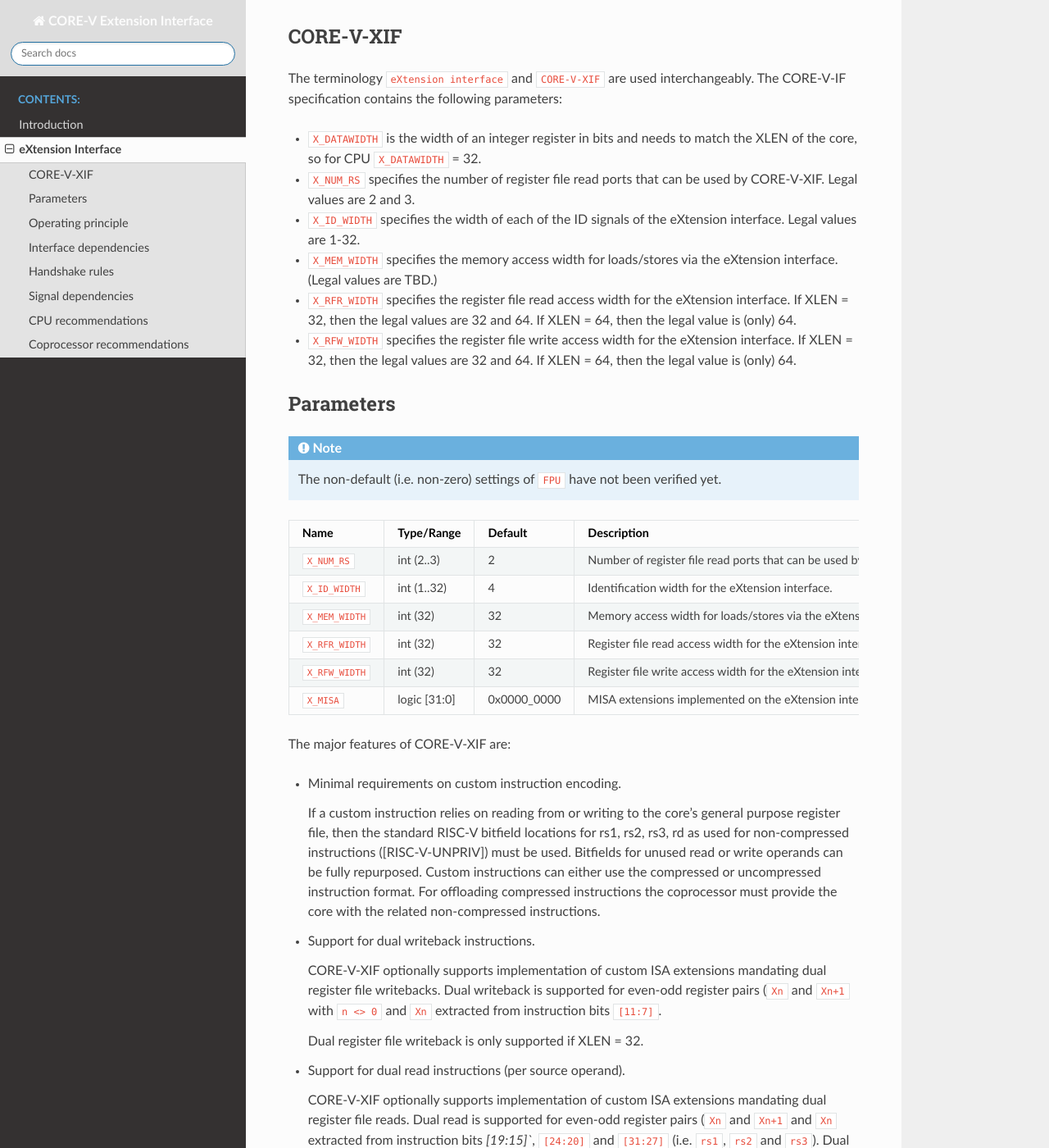
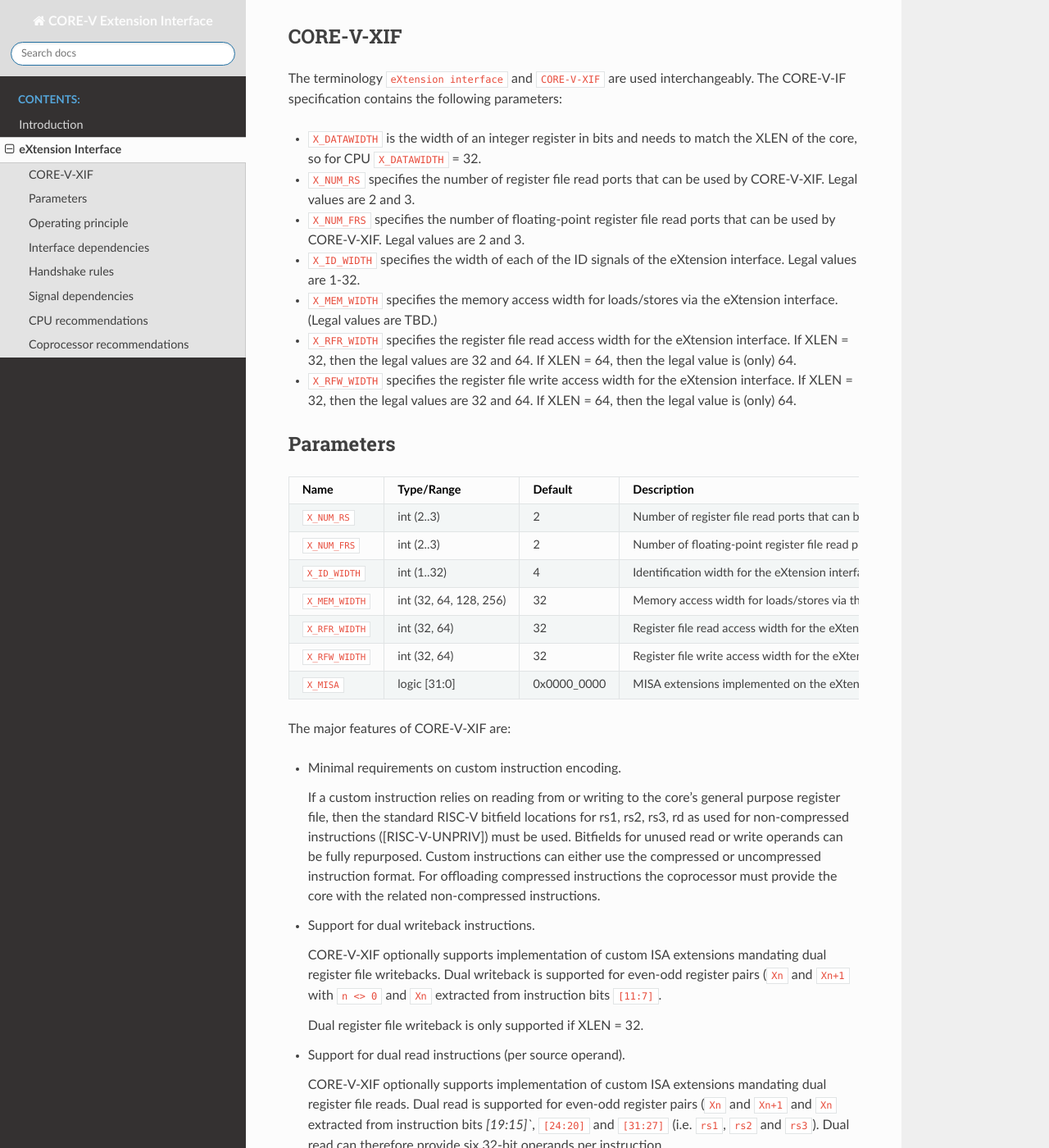
Before and after one commit to openhwgroup/core-v-xif, a Sphinx documentation site: the page built from docs/source/x_ext.rst, in a window 1280 px wide and 1400 px high, scrolled down 540 px. Shown: the whole window at 82% size. Built offline with Sphinx 7.4.7 and the Read the Docs theme 2.0.0, drawn with Linux system fonts in a browser that asks for light colours; some of the changed text lies outside the part shown.

Commit message:
Added additional signals to support floating point registers inside the CPU
Signed-off-by: Arjan Bink <Arjan.Bink@silabs.com>

```diff
--- a/docs/source/x_ext.rst
+++ b/docs/source/x_ext.rst
@@ -26,6 +26,7 @@
 
 * ``X_DATAWIDTH`` is the width of an integer register in bits and needs to match the XLEN of the core, so for  |corev| ``X_DATAWIDTH`` = 32.
 * ``X_NUM_RS`` specifies the number of register file read ports that can be used by CORE-V-XIF. Legal values are 2 and 3.
+* ``X_NUM_FRS`` specifies the number of floating-point register file read ports that can be used by CORE-V-XIF. Legal values are 2 and 3.
 * ``X_ID_WIDTH`` specifies the width of each of the ID signals of the eXtension interface. Legal values are 1-32.
 * ``X_MEM_WIDTH`` specifies the memory access width for loads/stores via the eXtension interface. (Legal values are TBD.)
 * ``X_RFR_WIDTH`` specifies the register file read access width for the eXtension interface. If XLEN = 32, then the legal values are 32 and 64. If XLEN = 64, then the legal value is (only) 64.
@@ -34,25 +35,26 @@
 Parameters
 ----------
 
-.. note::
-   The non-default (i.e. non-zero) settings of ``FPU`` have not been verified yet.
-
-+------------------------------+----------------+---------------+--------------------------------------------------------------------+
-| Name                         | Type/Range     | Default       | Description                                                        |
-+==============================+================+===============+====================================================================+
-| ``X_NUM_RS``                 | int (2..3)     | 2             | Number of register file read ports that can be used by the         |
-|                              |                |               | eXtension interface.                                               |
-+------------------------------+----------------+---------------+--------------------------------------------------------------------+
-| ``X_ID_WIDTH``               | int (1..32)    | 4             | Identification width for the eXtension interface.                  |
-+------------------------------+----------------+---------------+--------------------------------------------------------------------+
-| ``X_MEM_WIDTH``              | int (32)       | 32            | Memory access width for loads/stores via the eXtension interface.  |
-+------------------------------+----------------+---------------+--------------------------------------------------------------------+
-| ``X_RFR_WIDTH``              | int (32)       | 32            | Register file read access width for the eXtension interface.       |
-+------------------------------+----------------+---------------+--------------------------------------------------------------------+
-| ``X_RFW_WIDTH``              | int (32)       | 32            | Register file write access width for the eXtension interface.      |
-+------------------------------+----------------+---------------+--------------------------------------------------------------------+
-| ``X_MISA``                   | logic [31:0]   | 0x0000_0000   | MISA extensions implemented on the eXtension interface.            |
-+------------------------------+----------------+---------------+--------------------------------------------------------------------+
++------------------------------+------------------------+---------------+--------------------------------------------------------------------+
+| Name                         | Type/Range             | Default       | Description                                                        |
++==============================+========================+===============+====================================================================+
+| ``X_NUM_RS``                 | int (2..3)             | 2             | Number of register file read ports that can be used by the         |
+|                              |                        |               | eXtension interface.                                               |
++------------------------------+------------------------+---------------+--------------------------------------------------------------------+
+| ``X_NUM_FRS``                | int (2..3)             | 2             | Number of floating-point register file read ports that can be used |
+|                              |                        |               | by the eXtension interface.                                        |
++------------------------------+------------------------+---------------+--------------------------------------------------------------------+
+| ``X_ID_WIDTH``               | int (1..32)            | 4             | Identification width for the eXtension interface.                  |
++------------------------------+------------------------+---------------+--------------------------------------------------------------------+
+| ``X_MEM_WIDTH``              | int (32, 64, 128, 256) | 32            | Memory access width for loads/stores via the eXtension interface.  |
++------------------------------+------------------------+---------------+--------------------------------------------------------------------+
+| ``X_RFR_WIDTH``              | int (32, 64)           | 32            | Register file read access width for the eXtension interface.       |
++------------------------------+------------------------+---------------+--------------------------------------------------------------------+
+| ``X_RFW_WIDTH``              | int (32, 64)           | 32            | Register file write access width for the eXtension interface.      |
+|                              |                        |               | Must be at least FLEN.                                             |
++------------------------------+------------------------+---------------+--------------------------------------------------------------------+
+| ``X_MISA``                   | logic [31:0]           | 0x0000_0000   | MISA extensions implemented on the eXtension interface.            |
++------------------------------+------------------------+---------------+--------------------------------------------------------------------+
 
 The major features of CORE-V-XIF are:
 
@@ -237,6 +239,12 @@
   +------------------------+-------------------------+-----------------------------------------------------------------------------------------------------------------+
   | ``rs_valid``           | logic [X_NUM_RS-1:0]    | Validity of the register file source operand(s).                                                                |
   +------------------------+-------------------------+-----------------------------------------------------------------------------------------------------------------+
+  | ``frs[X_NUM_FRS-1:0]`` | logic [FLEN-1:0]        | Floating-point register file source operands for the offloaded instruction. Tied to 0 if no floating-point      |
+  |                        |                         | register file is present.                                                                                       |
+  +------------------------+-------------------------+-----------------------------------------------------------------------------------------------------------------+
+  | ``frs_valid``          | logic [X_NUM_FRS-1:0]   | Validity of the floating-point register file source operand(s). Tied to 0 if no floating-point                  |
+  |                        |                         | register file is present.                                                                                       |
+  +------------------------+-------------------------+-----------------------------------------------------------------------------------------------------------------+
 
 A issue request transaction is defined as the combination of all ``x_issue_req_o`` signals during which ``x_issue_valid_o`` is 1 and the ``id`` remains unchanged. I.e. a new
 transaction can be started by just changing the ``id`` signal and keeping the valid signal asserted.
@@ -268,6 +276,9 @@
   +------------------------+----------------------+------------------------------------------------------------------------------------------------------------------+
   | ``writeback``          | logic                | Will the coprocessor perform a writeback in the core to ``rd``?                                                  |
   |                        |                      | A coprocessor must signal ``writeback`` as 0 for non-accepted instructions.                                      |
+  +------------------------+----------------------+------------------------------------------------------------------------------------------------------------------+
+  | ``float``              | logic                | Qualifies whether a writeback is to the floating-point register file or to integer register file?                |
+  |                        |                      | A coprocessor must signal ``float`` as 0 for non-accepted instructions.                                          |
   +------------------------+----------------------+------------------------------------------------------------------------------------------------------------------+
   | ``dualwrite``          | logic                | Will the coprocessor perform a dual writeback in the core to ``rd`` and ``rd+1``?                                |
   |                        |                      | A coprocessor must signal ``dualwrite`` as 0 for non-accepted instructions.                                      |
@@ -520,6 +531,8 @@
   +---------------+---------------------------+-----------------------------------------------------------------------------------------------------------------+
   | ``we``        | logic                     | Register file write enable(s).                                                                                  |
   +---------------+---------------------------+-----------------------------------------------------------------------------------------------------------------+
+  | ``float``     | logic                     | Floating-point register file or integer register file?                                                          |
+  +---------------+---------------------------+-----------------------------------------------------------------------------------------------------------------+
   | ``exc``       | logic                     | Did the instruction cause a synchronous exception?                                                              |
   +---------------+---------------------------+-----------------------------------------------------------------------------------------------------------------+
   | ``exccode``   | logic [5:0]               | Excecption code.                                                                                                |
```
